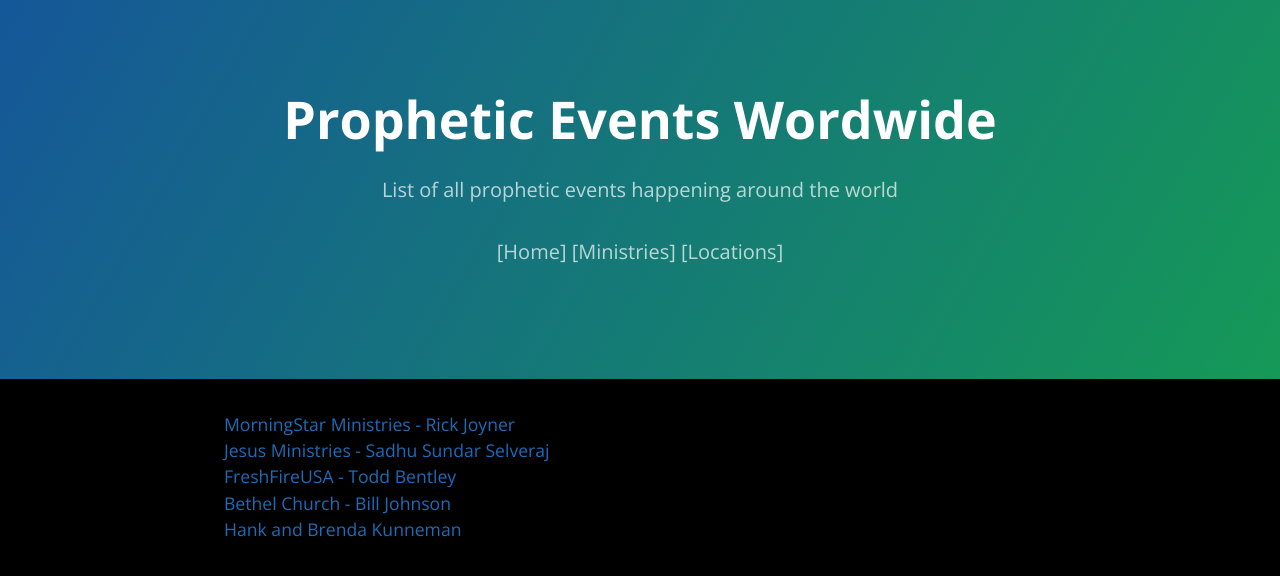
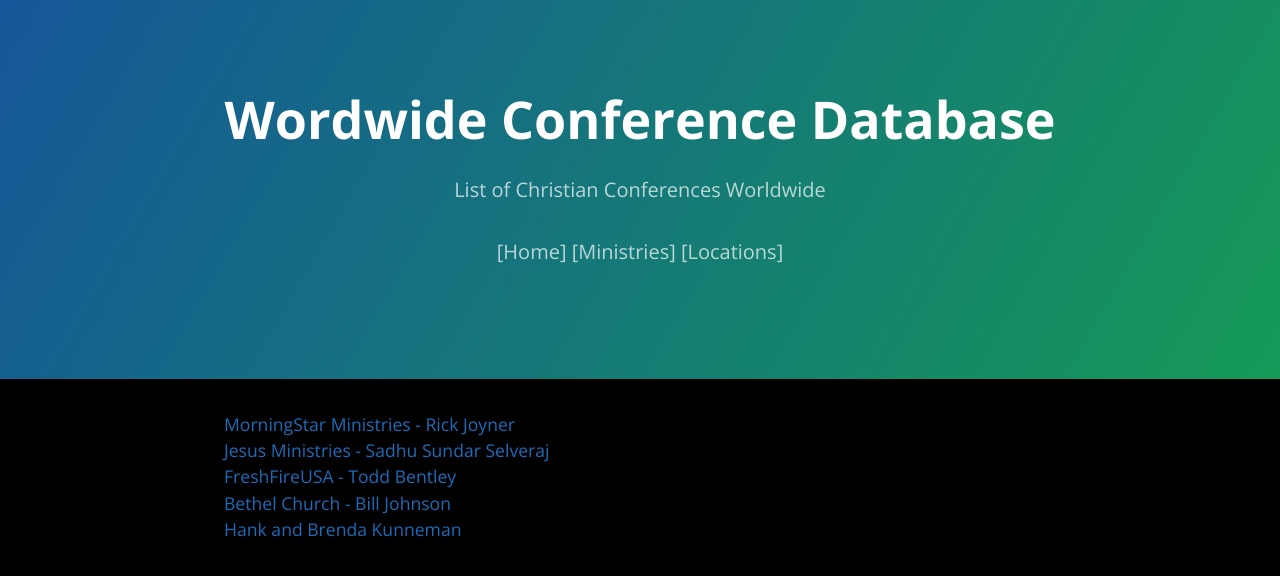
Before and after one commit to usoppu/prophetic-events, a Jekyll site: the page built from ministries.md, in a window 1280 px wide. Shown: the top 576 px of the page. Built offline with Jekyll 4.4.1, drawn with Linux system fonts in a browser that asks for light colours.

Commit message:
update site desc

```diff
--- a/_config.yml
+++ b/_config.yml
@@ -1,5 +1,5 @@
-title: Prophetic Events Wordwide
-description: List of all prophetic events happening around the world
+title: Wordwide Conference Database
+description: List of Christian Conferences Worldwide
 show_downloads: false
-google_analytics:
+google_analytics: "UA-103393395-4"
 theme: jekyll-theme-cayman
```
